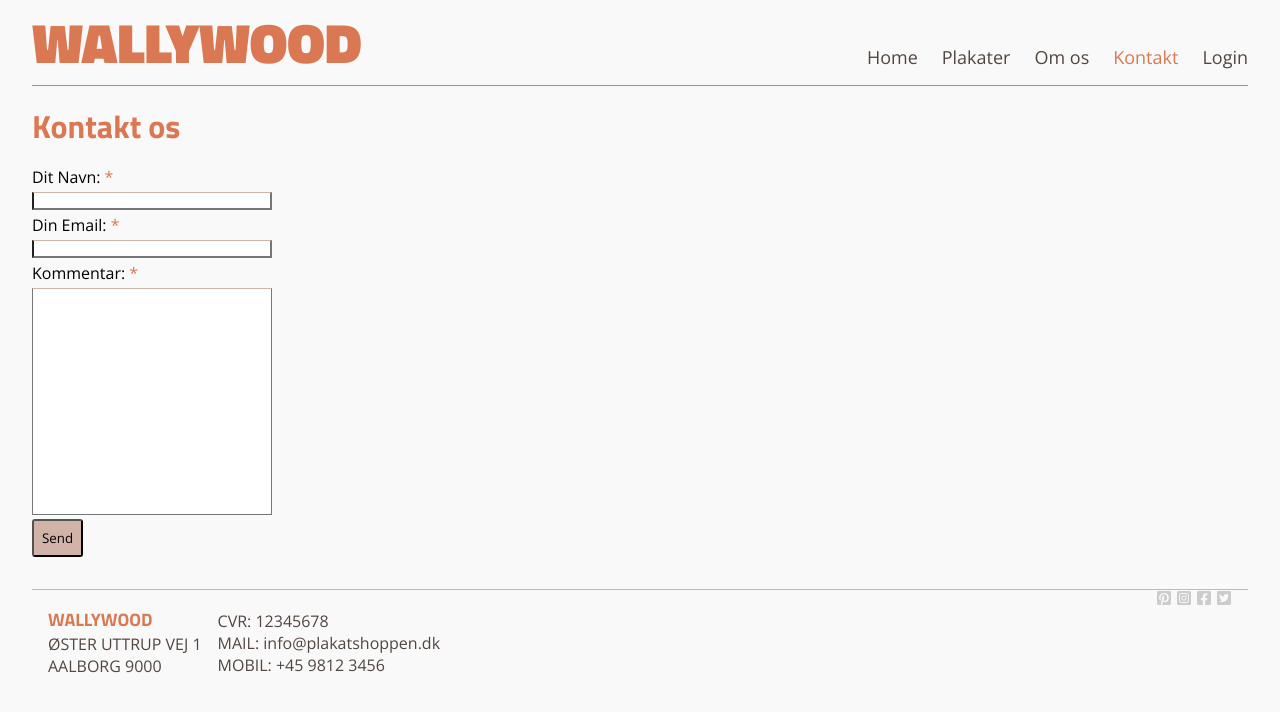
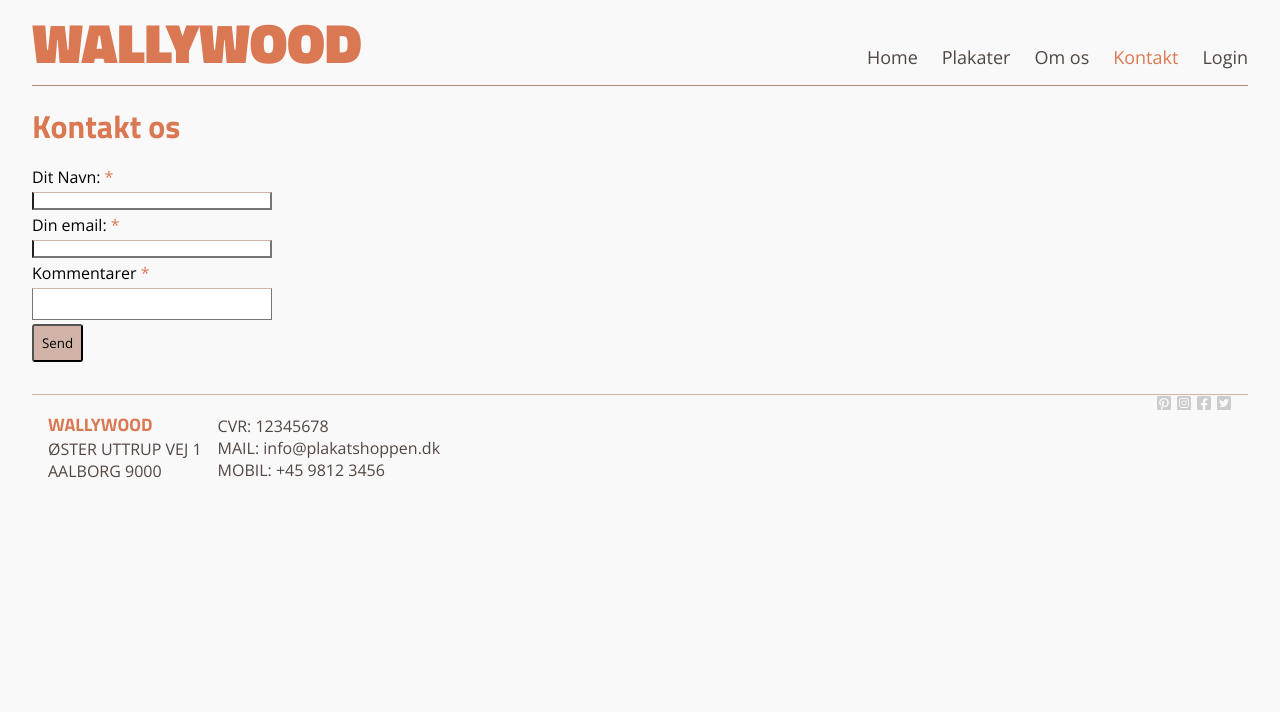
Before and after one commit to tsdmCode/wallyfrontreact, a React (Vite) app: page /kontakt in a window 1280 px wide. Shown: the top 712 px of the page. Built offline with nearby package versions, Linux system fonts and the light colour scheme.

Commit message:
Form working, expand later

```diff
--- /dev/null
+++ b/src/assets/components/Form/Form.tsx
@@ -0,0 +1,38 @@
+import { useForm, type SubmitHandler } from 'react-hook-form';
+import { Button } from '../Button/Button';
+import style from './form.module.scss';
+
+interface formDataProps {
+  formData: Form[];
+  buttonText: string;
+}
+
+interface Form {
+  req: boolean;
+  label: string;
+  inputName: string;
+  type: string;
+}
+
+export function Form({ formData, buttonText }: formDataProps) {
+  const { register, handleSubmit } = useForm();
+  const onSubmit: SubmitHandler = (data) => console.log(data);
+
+  const renderedForm = formData.map((inp) => {
+    return (
+      <>
+        <label>
+          {inp.label} {inp.req && <span>*</span>}
+        </label>
+        {inp.type != 'textarea' ? <input {...register(inp.inputName, { required: inp.req })} /> : <textarea />}
+      </>
+    );
+  });
+
+  return (
+    <form className={style.formStyles} onSubmit={handleSubmit(onSubmit)}>
+      {renderedForm}
+      <Button text={buttonText} type="submit" />
+    </form>
+  );
+}
--- /dev/null
+++ b/src/assets/components/Form/form.module.scss
@@ -0,0 +1,22 @@
+@use '../../styles/variables' as global;
+
+.formStyles {
+  font-family: global.$font-content;
+  display: flex;
+  flex-direction: column;
+  width: 30vh;
+  gap: 0.25rem;
+
+  span {
+    color: global.$primary-color;
+  }
+
+  textarea {
+    resize: none;
+  }
+
+  input,
+  textarea {
+    border-top: 1px solid global.$border-color;
+  }
+}
--- a/src/assets/pages/Contact/Contact.tsx
+++ b/src/assets/pages/Contact/Contact.tsx
@@ -1,24 +1,24 @@
-import { useForm, type SubmitHandler } from 'react-hook-form';
 import { Title } from '../../components/Title/Title';
-import { Button } from '../../components/Button/Button';
-import style from './contact.module.scss';
-
-//jeg prøver lige react-hook-form
-
-interface IFormInput {
-  fullName: string;
-  email: string;
-  comment: string;
-}
+import { Form } from '../../components/Form/Form';
 
 export function Contact() {
-  const { register, handleSubmit } = useForm<IFormInput>();
-  const onSubmit: SubmitHandler<IFormInput> = (data) => console.log(data);
-
   return (
     <>
       <Title text="Kontakt os" />
-      <form className={style.formStyles} onSubmit={handleSubmit(onSubmit)}>
+      <Form
+        formData={[
+          { label: 'Dit Navn:', inputName: 'fullName', req: true, type: 'text' },
+          { label: 'Din email:', inputName: 'email', req: true, type: 'email.' },
+          { label: 'Kommentarer', inputName: 'comment', req: true, type: 'textarea' },
+        ]}
+        buttonText="Send"
+      />
+    </>
+  );
+}
+
+{
+  /* <form className={style.formStyles} onSubmit={handleSubmit(onSubmit)}>
         <label>
           Dit Navn: <span>*</span>
         </label>
@@ -32,7 +32,5 @@ export function Contact() {
         </label>
         <textarea {...(register('comment'), { required: true, rows: 15 })} />
         <Button text="Send" type="submit" />
-      </form>
-    </>
-  );
+ </form> */
 }
--- a/src/assets/pages/Login/Login.tsx
+++ b/src/assets/pages/Login/Login.tsx
@@ -1,20 +1,11 @@
-import { useForm, type SubmitHandler } from 'react-hook-form';
 import { Title } from '../../components/Title/Title';
-import style from '../Contact/contact.module.scss';
-
-interface LoginFormInput {
-  userName: string;
-  password: string;
-}
+import { Form } from '../../components/Form/Form';
 
 export function Login() {
-  const { register, handleSubmit } = useForm<LoginFormInput>();
-  const onSubmit: SubmitHandler<LoginFormInput> = (data) => console.log(data); //ændrer det lige her senere når vi rent faktisk laver login funktionalitet
-
   return (
     <>
       <Title text={'Log in'} />
-      <form className={style.formStyles} onSubmit={handleSubmit(onSubmit)}>
+      {/* <form className={style.formStyles} onSubmit={handleSubmit(onSubmit)}>
         <label>
           Brugernavn: <span>*</span>
         </label>
@@ -23,7 +14,14 @@ export function Login() {
           Password: <span>*</span>
         </label>
         <input {...register('password', { required: true })} type="password" />
-      </form>
+      </form> */}
+      <Form
+        formData={[
+          { req: true, label: 'Brugernavn:', inputName: 'userName', type: 'text' },
+          { req: true, label: 'Password:', inputName: 'password', type: 'password' },
+        ]}
+        buttonText="Log in"
+      />
     </>
   );
 }
```
Also changed, not shown: src/assets/hooks/useFetch.tsx (added, +26 -0 lines).
